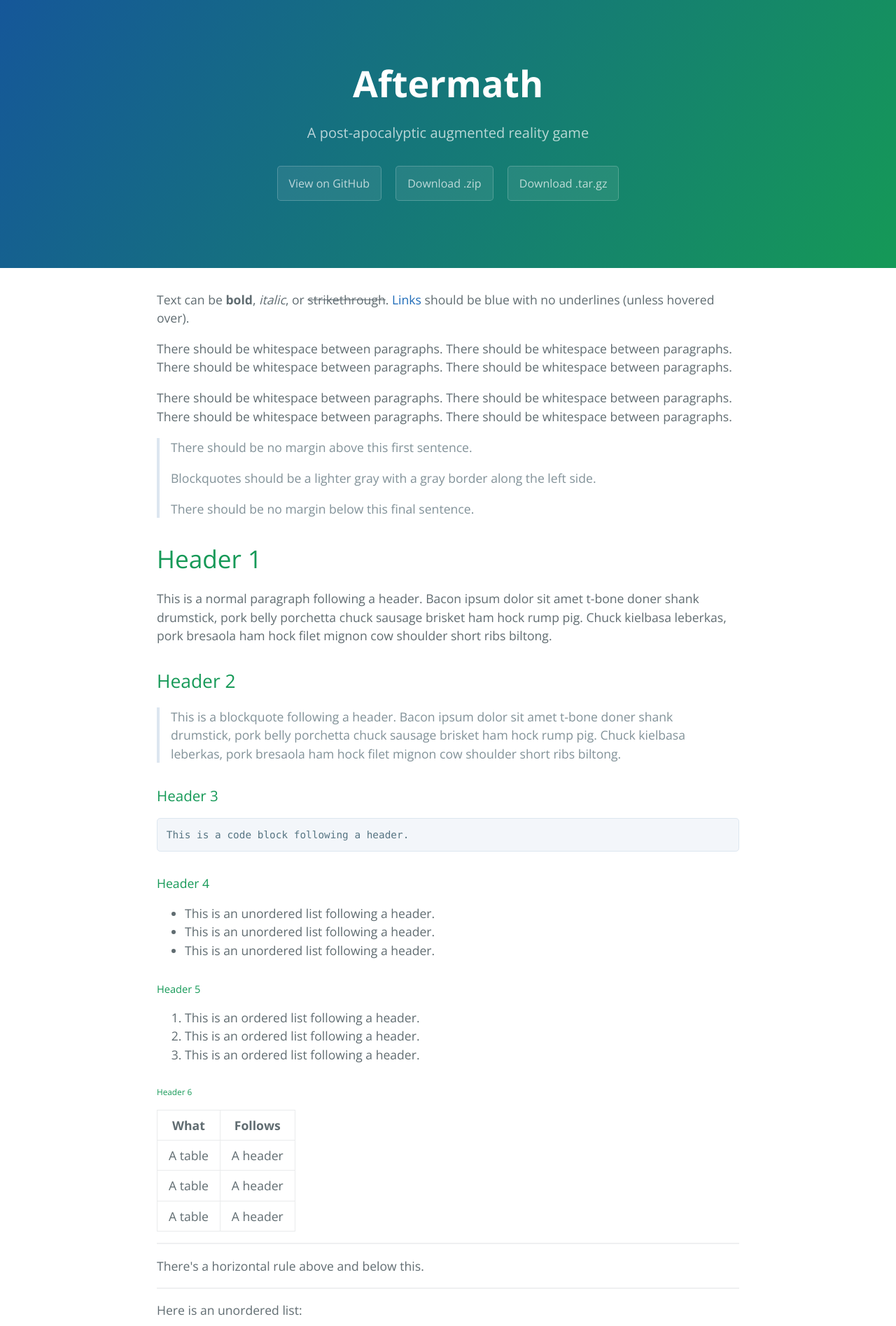
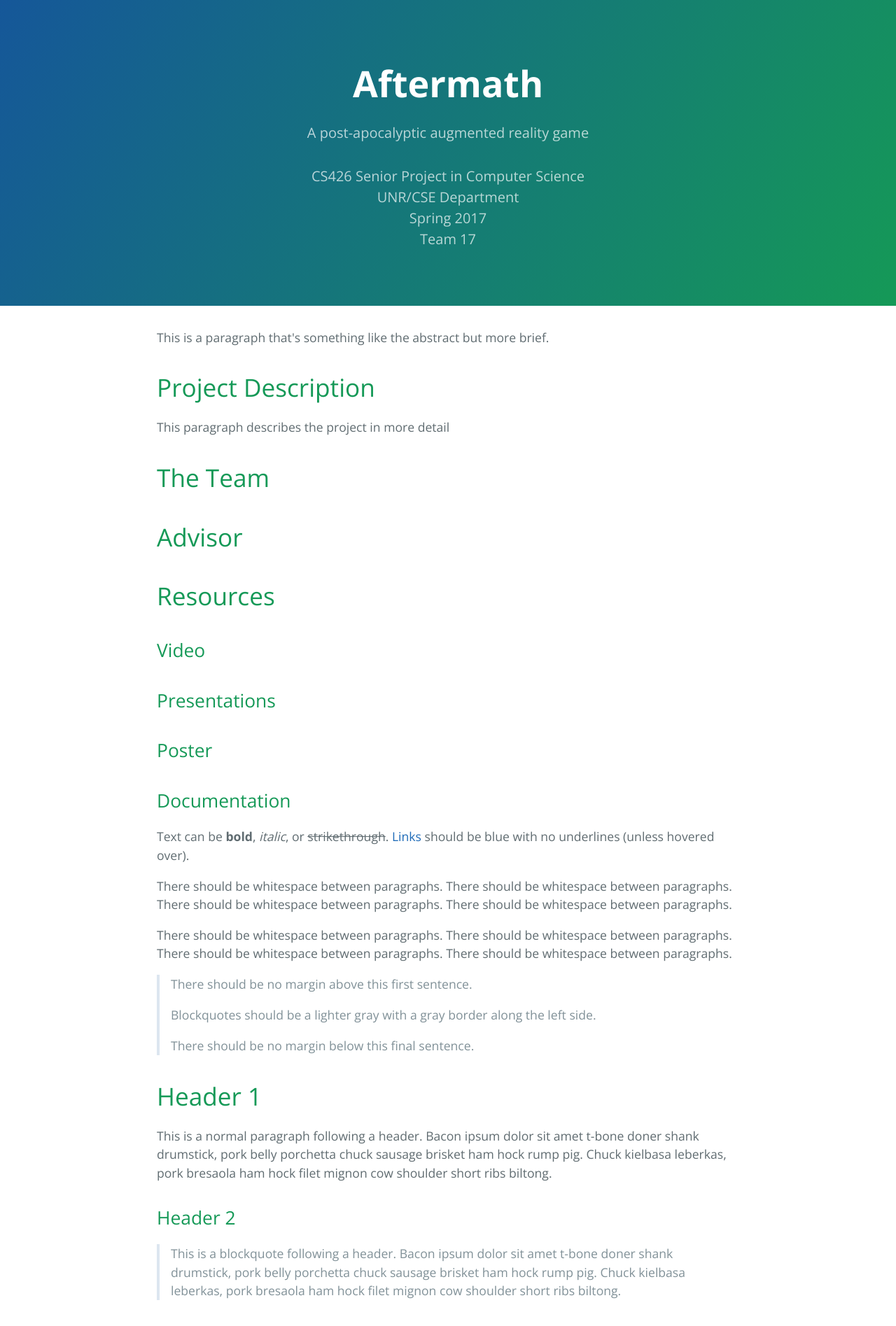
Before and after one commit to AftermathGame/AftermathGame.github.io, a Jekyll site: the page built from index.html, in a window 1280 px wide. Shown: the top 1895 px of the page at 70% size. Built offline with Jekyll 4.4.1, drawn with Linux system fonts in a browser that asks for light colours; the list of posts is cut into pages by our own code.

Commit message:
added basic info

```diff
--- a/_includes/page-header.html
+++ b/_includes/page-header.html
@@ -1,7 +1,9 @@
 <section class="page-header">
   <h1 class="project-name">{{ site.title }}</h1>
   <h2 class="project-tagline">{{ site.tagline }}</h2>
-  <a href="#" class="btn">View on GitHub</a>
-  <a href="#" class="btn">Download .zip</a>
-  <a href="#" class="btn">Download .tar.gz</a>
+  <h2 class="project-info">CS426 Senior Project in Computer Science</h2>
+  <h2 class="project-info">UNR/CSE Department</h2>
+  <h2 class="project-info">Spring 2017</h2>
+  <h2 class="project-info">Team 17</h2>
+
 </section>
--- a/_layouts/default.html
+++ b/_layouts/default.html
@@ -8,6 +8,34 @@
 
     <section class="main-content">
 
+
+<p>This is a paragraph that's something like the abstract but more brief.</p>
+
+<h1>
+<a id="header-1" class="anchor" href="#header-1" aria-hidden="true"><span class="octicon octicon-link"></span></a>Project Description</h1>
+
+<p>This paragraph describes the project in more detail</p>
+
+<h1>
+<a id="header-1" class="anchor" href="#header-1" aria-hidden="true"><span class="octicon octicon-link"></span></a>The Team</h1>
+
+<h1>
+<a id="header-1" class="anchor" href="#header-1" aria-hidden="true"><span class="octicon octicon-link"></span></a>Advisor</h1>
+
+<h1>
+<a id="header-1" class="anchor" href="#header-1" aria-hidden="true"><span class="octicon octicon-link"></span></a>Resources</h1>
+
+<h2>
+<a id="header-2" class="anchor" href="#header-2" aria-hidden="true"><span class="octicon octicon-link"></span></a>Video</h2>
+
+<h2>
+<a id="header-2" class="anchor" href="#header-2" aria-hidden="true"><span class="octicon octicon-link"></span></a>Presentations</h2>
+
+<h2>
+<a id="header-2" class="anchor" href="#header-2" aria-hidden="true"><span class="octicon octicon-link"></span></a>Poster</h2>
+
+<h2>
+<a id="header-2" class="anchor" href="#header-2" aria-hidden="true"><span class="octicon octicon-link"></span></a>Documentation</h2>
 
  <p>Text can be <strong>bold</strong>, <em>italic</em>, or <del>strikethrough</del>. <a href="https://github.com">Links</a> should be blue with no underlines (unless hovered over).</p>
 
--- a/css/cayman.css
+++ b/css/cayman.css
@@ -154,6 +154,11 @@ a:hover { text-decoration: underline; }
 @media screen and (min-width: 42em) and (max-width: 64em) { .project-tagline { font-size: 1.15rem; } }
 @media screen and (max-width: 42em) { .project-tagline { font-size: 1rem; } }
 
+.project-info { margin-top: 0; margin-bottom: 0; font-weight: normal; opacity: 0.7; }
+@media screen and (min-width: 64em) { .project-info { font-size: 1.25rem; } }
+@media screen and (min-width: 42em) and (max-width: 64em) { .project-info { font-size: 1.15rem; } }
+@media screen and (max-width: 42em) { .project-info { font-size: 1rem; } }
+
 .main-content { word-wrap: break-word; }
 .main-content :first-child { margin-top: 0; }
 @media screen and (min-width: 64em) { .main-content { max-width: 64rem; padding: 2rem 6rem; margin: 0 auto; font-size: 1.1rem; } }
```
